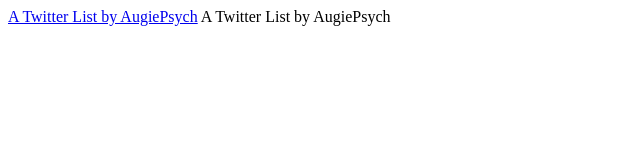
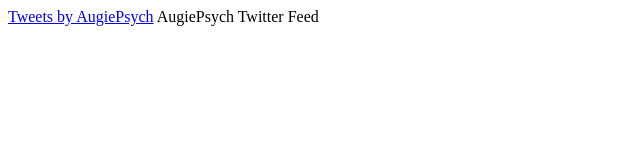
Before and after one commit to skproksch/AugiePsychTwitter, a plain HTML site: page index.html in a window 1280 px wide. Shown: the whole page, without its empty margins (0-640 px from the left). Drawn offline with Linux system fonts and the light colour scheme.

Commit message:
Update index.html
updated link with new X embed code

```diff
--- a/index.html
+++ b/index.html
@@ -8,8 +8,8 @@
 
 <body>
 
-<a class="twitter-timeline" href="https://twitter.com/AugiePsych/lists/1688621052144849068?ref_src=twsrc%5Etfw">A Twitter List by AugiePsych</a> <script async src="https://platform.twitter.com/widgets.js" charset="utf-8"></script>
-A Twitter List by AugiePsych
+<a class="twitter-timeline" href="https://twitter.com/AugiePsych?ref_src=twsrc%5Etfw">Tweets by AugiePsych</a> <script async src="https://platform.twitter.com/widgets.js" charset="utf-8"></script>
+AugiePsych Twitter Feed
 
 </a>
 
```
